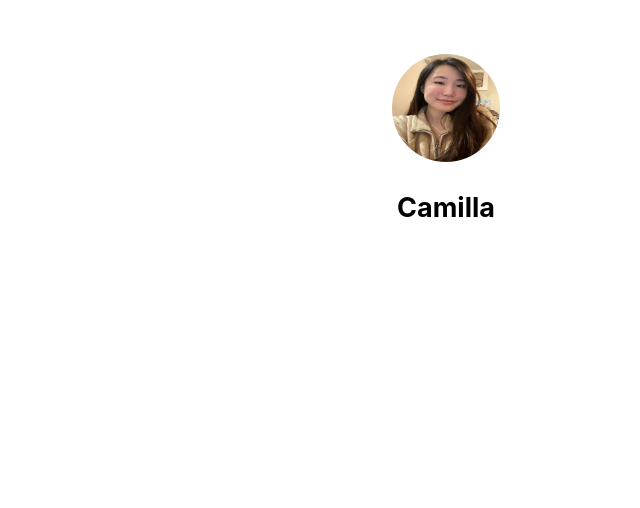
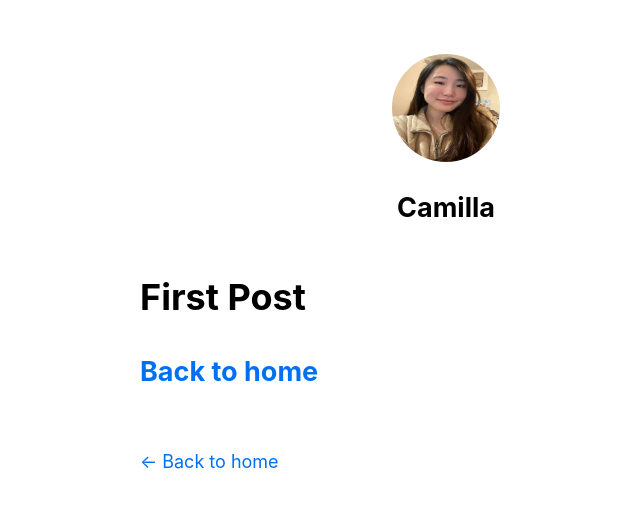
Before and after one commit to louisgv/art, a Next.js app: page /posts/first-post in a window 1280 px wide. Shown: the top 508 px of the page, without its empty margins (194-834 px from the left). Built offline with nearby package versions, Linux system fonts and the light colour scheme.

Commit message:
add content to main in layout.js

```diff
--- a/components/layout.js
+++ b/components/layout.js
@@ -62,10 +62,14 @@
                     </>
                 )}
             </header>
-
-
-
-
+            <main>{children}</main>
+            {!home && (
+                <div className={styles.backToHome}>
+                    <Link href="/">
+                        <a>← Back to home</a>
+                    </Link>
+                </div>
+            )}
         </div>
     )
 }
```
